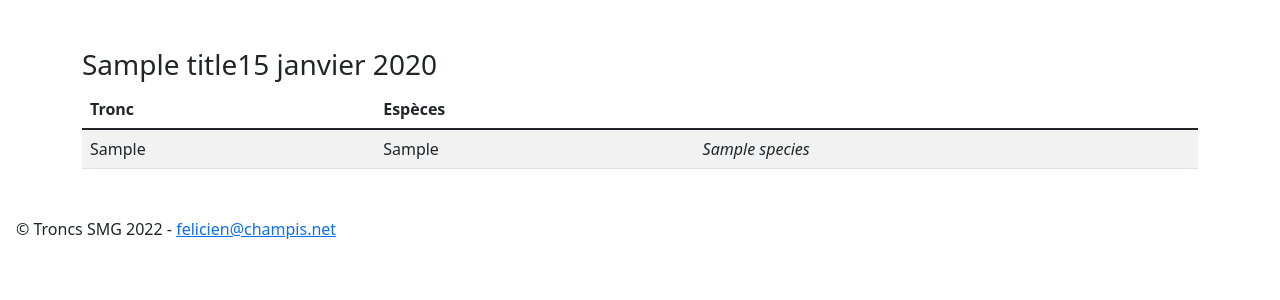
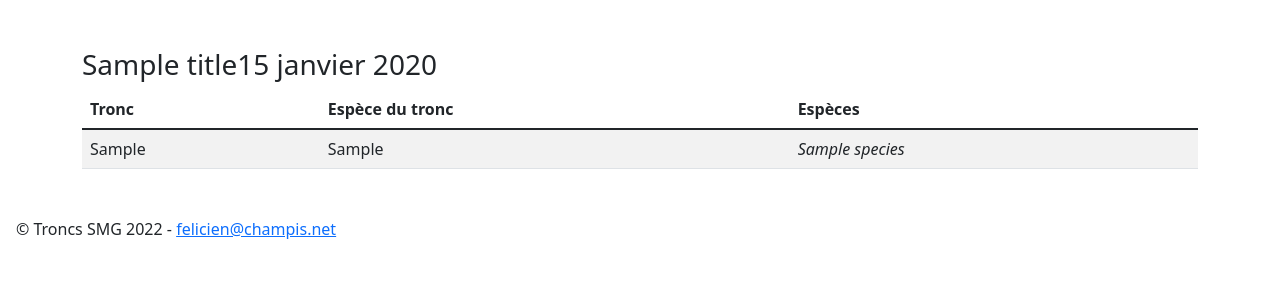
Before and after one commit to feliciencorbat/smg-troncs, a Django app: template stats/templates/stats/trunk_species.html in a window 1280 px wide. Shown: the part 56-356 px from the top of the page. Run offline with Django 4.2, Linux system fonts and the light colour scheme; the template is opened without the code that fills it: most values are stand-ins (such as "Sample title", 1, 10 or a date in 2020).

Commit message:
Debug table thead in trunk species

```diff
--- a/stats/templates/stats/trunk_species.html
+++ b/stats/templates/stats/trunk_species.html
@@ -6,6 +6,7 @@
                 <thead>
                 <tr>
                         <th scope="col">Tronc</th>
+                        <th scope="col">Espèce du tronc</th>
                         <th scope="col">Espèces</th>
                 </tr>
                 </thead>
```
